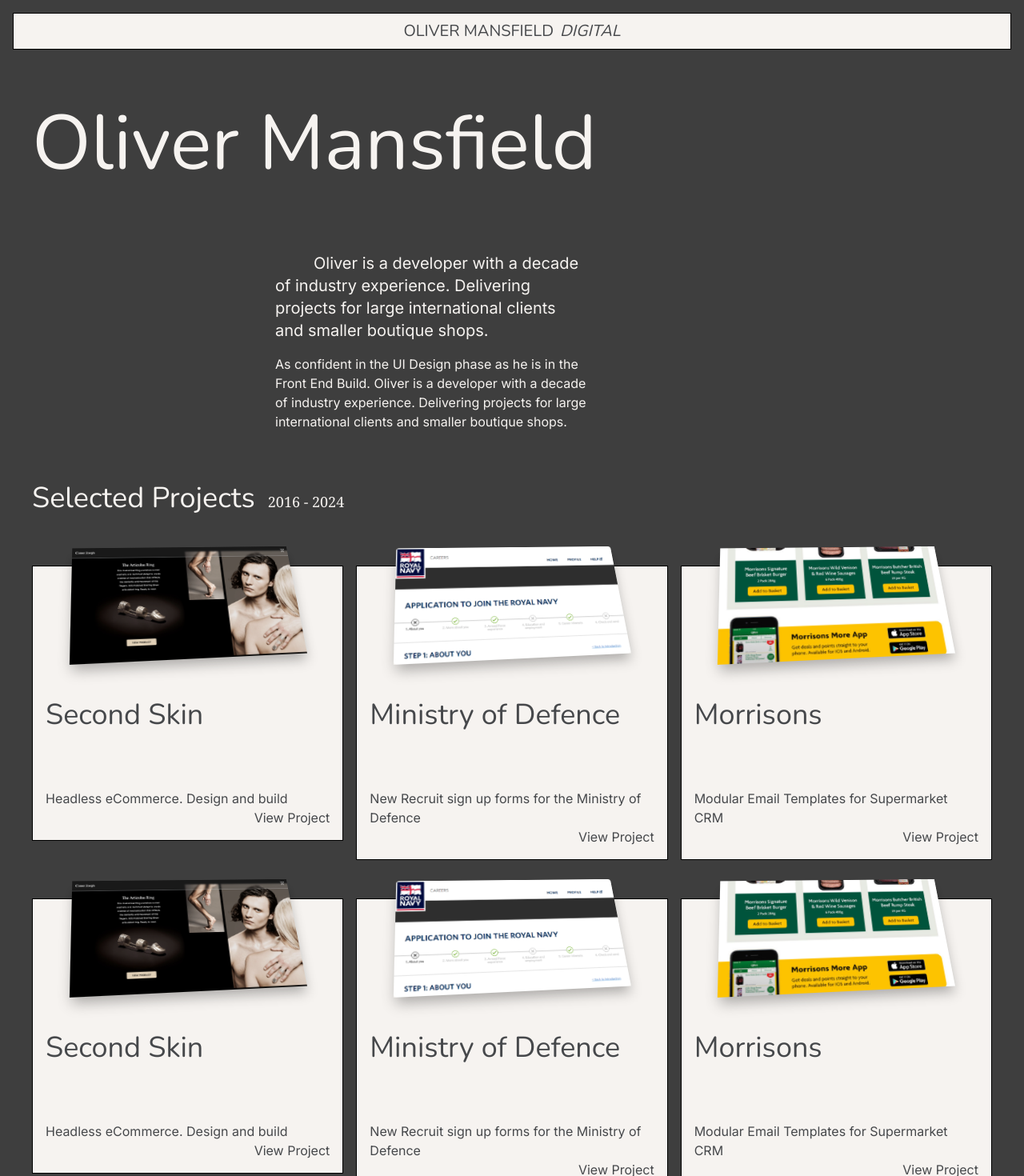
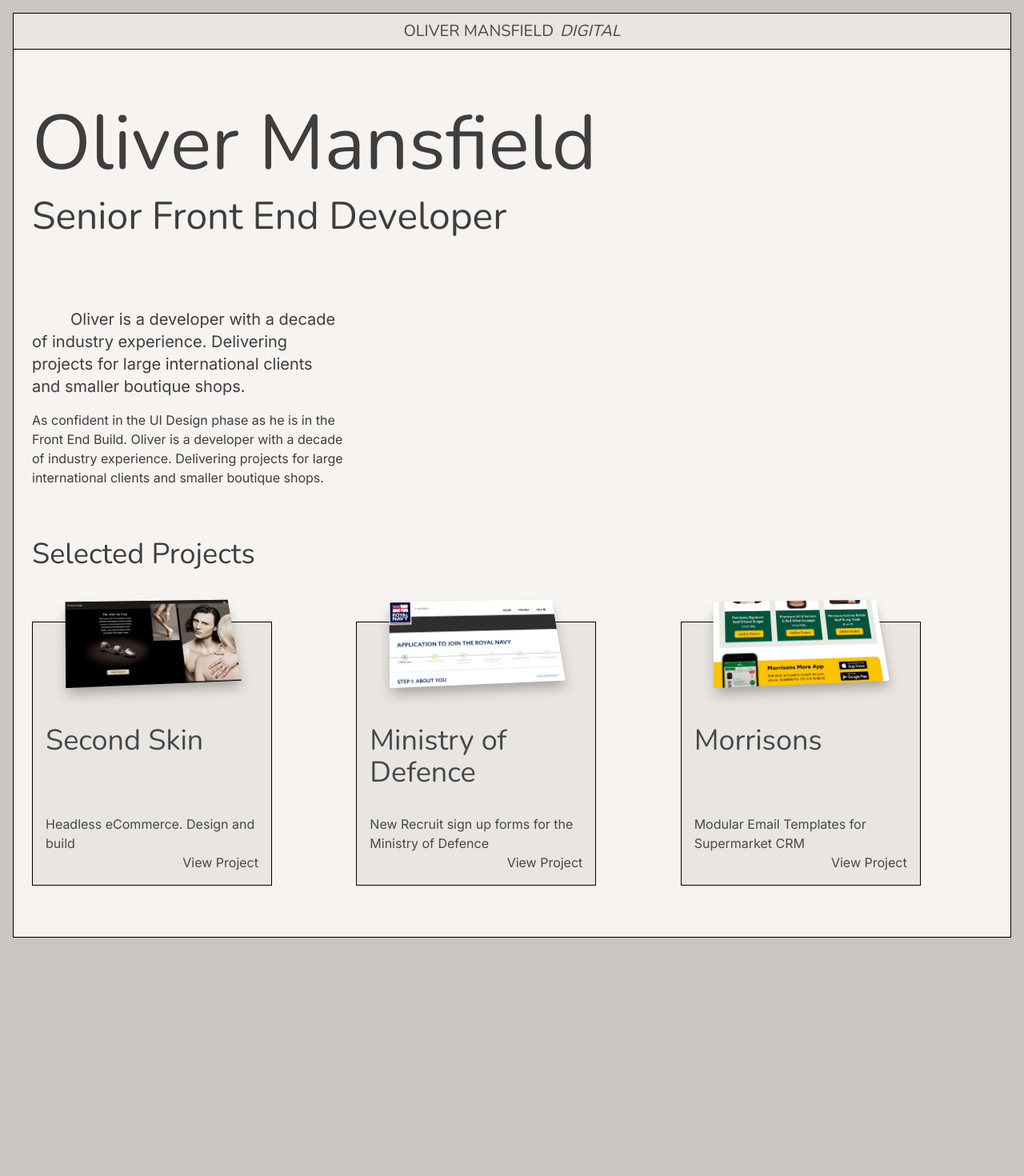
Before and after one commit to oliver-mansfield/portfolio, a Next.js app: page / in a window 1280 px wide. Shown: the top 1470 px of the page at 80% size. After the commit the page ends 1188 px from the top, so only its background shows below. Built offline with nearby package versions, Linux system fonts and the light colour scheme.

Commit message:
Back to beige

```diff
--- a/src/app/globals.css
+++ b/src/app/globals.css
@@ -73,6 +73,7 @@
   .project-card {
     outline: 0px solid #690EFF;
     transition: 0.1s;
+    max-width:300px;
   }
 
   .project-card:hover {
--- a/src/app/layout.js
+++ b/src/app/layout.js
@@ -31,7 +31,7 @@
 export default function RootLayout({ children }) {
   return (
     <html lang="en">
-      <body className={`${ebGaramond.variable} ${inter.variable} ${nunito.variable}   bg-grayDarker`}>
+      <body className={`${ebGaramond.variable} ${inter.variable} ${nunito.variable}   bg-grayDark`}>
         <div className="p-4">
           <HeaderBar />
           {children}
--- a/src/app/mod-onboarding/page.js
+++ b/src/app/mod-onboarding/page.js
@@ -43,7 +43,7 @@
         </div>
       </section>
 
-      <section className='md:max-w-[1200px px-8]'>
+      <section className='md:max-w-[1200px]'>
         <div className='grid grid-cols-1 md:grid-cols-2 gap-20 py-20 px-20'>
           <div>
             <h3>The challenge</h3>
--- a/src/app/page.js
+++ b/src/app/page.js
@@ -2,7 +2,7 @@
 
 export default function Home() {
   return (
-    <main>
+    <main className="bg-grayLight border-[1px] border-black border-t-0">
       {/* <section>
 
         <h1 className='font-nunito text-[6em] leading-[0.8] mb-4 text-grayLight'>Oliver Mansfield</h1>
@@ -35,16 +35,21 @@
       <section>
         <div className='col-12-container'>
 
-          <h1 className='font-nunito text-[3rem] lg:text-[6em] leading-[0.8] mt-20 text-grayLight col-start-1 col-end-12'>Oliver Mansfield</h1>
+          <div className="col-start-1 col-end-12">
+            <h1 className='font-nunito text-[3rem] lg:text-[6em] leading-[0.8] mt-20 text-grayDarker'>Oliver Mansfield</h1>
+            <h2 className="text-grayDarker text-[2rem] leading-[0.8] lg:text-[3em] mt-4 lg:mt-8">Senior Front End Developer</h2>
+          </div>
 
-          <div className="pt-16 md:pt-20 col-span-12 md:col-start-4 md:col-end-8">
-            <p className='pb-4 text-xl indent-12 text-grayLight'>
+
+          <div className="pt-16 md:pt-20 col-span-12 md:col-start-1 md:col-end-5">
+            <p className='pb-4 text-xl indent-12 text-grayDarker'>
               Oliver is a developer with a decade of industry experience. Delivering projects for large international clients and smaller boutique shops.
             </p>
-            <p className="text-grayLight">
+            <p className="text-grayDarker">
               As confident in the UI Design phase as he is in the Front End Build. Oliver is a developer with a decade of industry experience. Delivering projects for large international clients and smaller boutique shops.
             </p>
           </div>
+
         </div>
 
       </section>
@@ -52,19 +57,16 @@
 
       <section className="py-16 max-w-[1200px] m-auto">
         <div className="pb-8">
-          <h2 className="text-3xl md:text-4xl text-grayLight inline-block pr-4">Selected Projects</h2>
+          <h2 className="text-3xl md:text-4xl text-grayDarker inline-block pr-4">Selected Projects</h2>
           <span className="font-serif text-grayLight text-lg">2016 - 2024</span>
         </div>
 
-        <div className='m-auto grid gap-4 grid-cols-12 max-w-[1200px]'>
+        <div className='col-12-container gap-8'>
 
           <ProjectCard link="/secondskin" title="Second Skin" text="Headless eCommerce. Design and build" img="/images/secondskin-thumb.png" />
           <ProjectCard link="/mod-onboarding" title="Ministry of Defence" text="New Recruit sign up forms for the Ministry of Defence" img="/images/mod-thumb.png" />
           <ProjectCard link="/morrisons" title="Morrisons" text="Modular Email Templates for Supermarket CRM" img="/images/morrisons-thumb.png" />
 
-          <ProjectCard link="/secondskin" title="Second Skin" text="Headless eCommerce. Design and build" img="/images/secondskin-thumb.png" />
-          <ProjectCard link="/mod-onboarding" title="Ministry of Defence" text="New Recruit sign up forms for the Ministry of Defence" img="/images/mod-thumb.png" />
-          <ProjectCard link="/morrisons" title="Morrisons" text="Modular Email Templates for Supermarket CRM" img="/images/morrisons-thumb.png" />
 
 
 
--- a/src/components/HeaderBar.js
+++ b/src/components/HeaderBar.js
@@ -2,7 +2,7 @@
 
 export default function HeaderBar() {
   return (
-    <header className="bg-grayLight p-2 border-[1px] border-black">
+    <header className="bg-grayMid p-2 border-[1px] border-black">
       <Link href="/">
         <h1 className="font-nunito text-xl text-center">OLIVER MANSFIELD<span className="font-nunito font-light pl-2 italic">DIGITAL</span></h1>
       </Link>
--- a/src/components/ProjectCard.js
+++ b/src/components/ProjectCard.js
@@ -6,7 +6,7 @@
 
   return (
     <Link href={link} className='mt-8 project-card col-span-12 sm:col-span-6 lg:col-span-4'>
-      <div className="bg-grayLight p-4 border-[1px] border-black ">
+      <div className="bg-grayMid p-4 border-[1px] border-black ">
         <div className='perspective flex justify-center'>
           <Image
             src={img}
```
